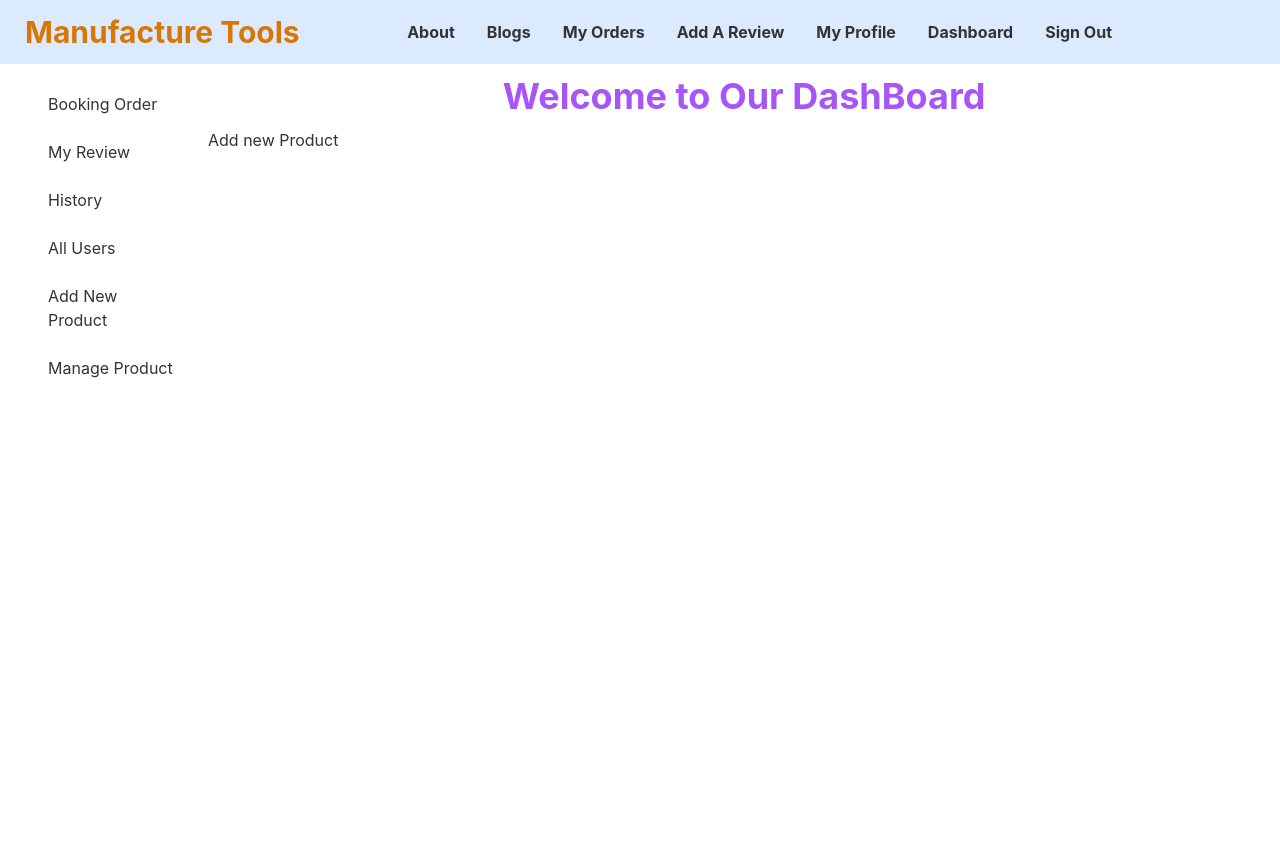
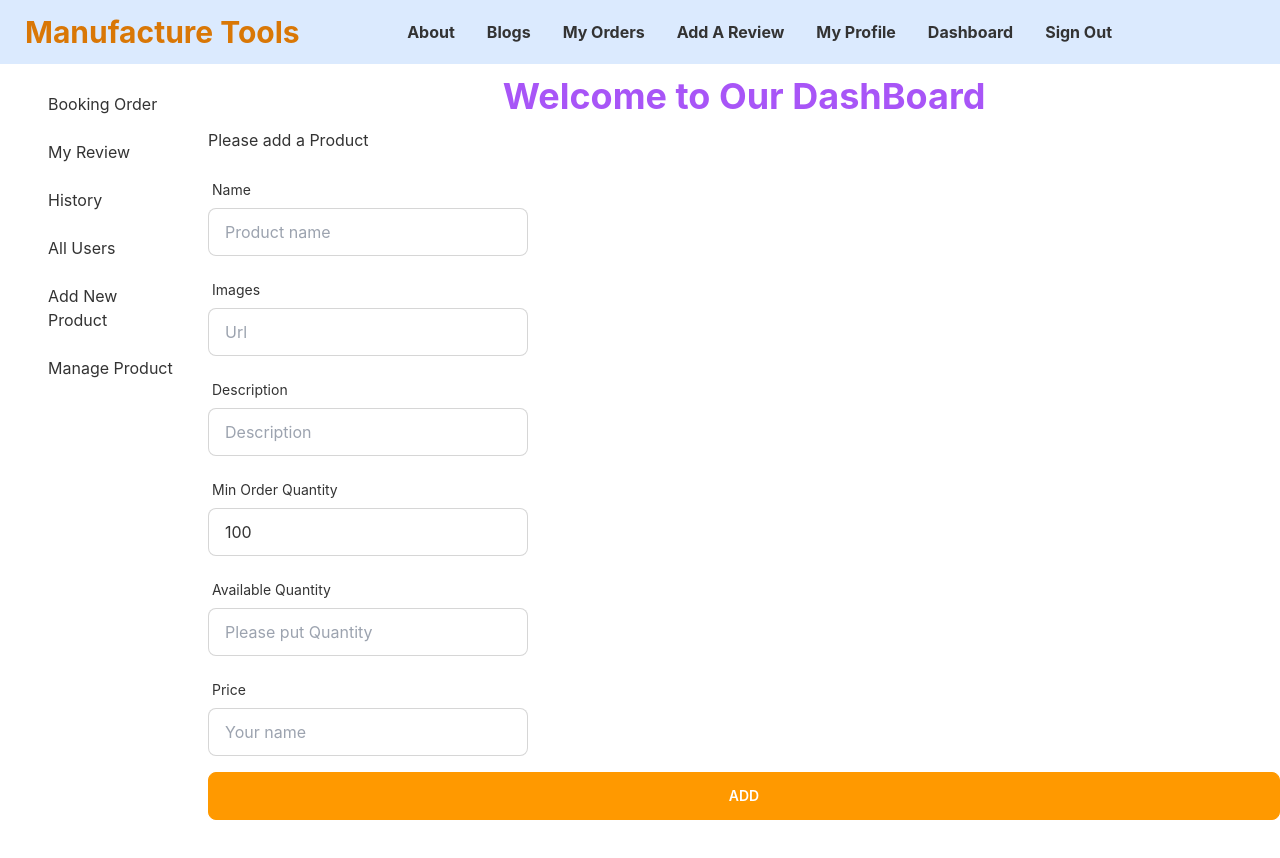
Before and after one commit to dipankar11137/manufacturer-website-client-side, a React (Create React App) app: page /dashboard/addNewProduct in a window 1280 px wide. Shown: the top 858 px of the page. Built offline with nearby package versions, Linux system fonts and the light colour scheme; no server answers; sample sign-in values are in the browser's storage.

Commit message:
add items

```diff
--- a/src/App.js
+++ b/src/App.js
@@ -3,6 +3,7 @@ import './App.css';
 import Login from './Login/Login';
 import RequireAuth from './Login/RequireAuth';
 import SignUp from './Login/SignUp';
+import About from './Pages/About/About';
 import AddAReview from './Pages/AddAReview/AddAReview';
 import AddNewProduct from './Pages/Dashboard/AddNewProduct';
 import AllUser from './Pages/Dashboard/AllUser';
@@ -34,6 +35,7 @@ function App() {
         <Route path='/showAllCameraTools' element={<ShowAllCameraProducts />}></Route>
         <Route path='/showAllLaptopTools' element={<ShowAllLaptopProducts />}></Route>
         <Route path='/showAllMobilePhone' element={<ShowAllMobilePhone />}></Route>
+        <Route path='/about' element={<About />}></Route>
         <Route path='/blogs' element={<Blogs />}></Route>
         <Route path='/myOrder' element={<MyOrder />}></Route>
         <Route path='/addAReview' element={
--- /dev/null
+++ b/src/Pages/About/About.js
@@ -0,0 +1,11 @@
+import React from 'react';
+
+const About = () => {
+    return (
+        <div>
+            <h1>About</h1>
+        </div>
+    );
+};
+
+export default About;
--- a/src/Pages/Dashboard/AddNewProduct.js
+++ b/src/Pages/Dashboard/AddNewProduct.js
@@ -1,9 +1,134 @@
 import React from 'react';
+import { useForm } from 'react-hook-form';
 
 const AddNewProduct = () => {
+    const { register, formState: { errors }, handleSubmit, reset } = useForm();
+    const onSubmit = data => {
+        console.log(data)
+    }
+
     return (
-        <div>
-            <h1>Add new Product</h1>
+        <div className=' '>
+            <h2>Please add a Product</h2>
+            <div className=' mt-5'>
+                <form className='' onSubmit={handleSubmit(onSubmit)}>
+                    <label className="label">
+                        <span className="label-text">Name</span>
+                    </label>
+                    <input
+                        type="text"
+                        placeholder="Product name"
+                        className="input input-bordered bg-white w-full max-w-xs"
+                        {...register("name", {
+                            required: {
+                                value: true,
+                                message: 'Name is Required'
+                            }
+
+                        })}
+                    />
+                    <label className="label">
+                        {errors.name?.type === 'required' && <span className="label-text-alt text-red-500">{errors?.name?.message}</span>}
+                    </label>
+                    <label className="label">
+                        <span className="label-text">Images</span>
+                    </label>
+                    <input
+                        type="text"
+                        placeholder="Url"
+                        className="input input-bordered bg-white w-full max-w-xs"
+                        {...register("img", {
+                            required: {
+                                value: true,
+                                message: 'Images is Required'
+                            }
+
+                        })}
+                    />
+                    <label className="label">
+                        {errors.img?.type === 'required' && <span className="label-text-alt text-red-500">{errors?.img?.message}</span>}
+                    </label>
+
+                    <label className="label">
+                        <span className="label-text">Description</span>
+                    </label>
+                    <input
+                        type="text"
+                        placeholder="Description"
+                        className="input input-bordered bg-white w-full max-w-xs"
+                        {...register("description", {
+                            required: {
+                                value: true,
+                                message: 'Description is Required'
+                            }
+
+                        })}
+                    />
+                    <label className="label">
+                        {errors.description?.type === 'required' && <span className="label-text-alt text-red-500">{errors?.description?.message}</span>}
+                    </label>
+
+                    <label className="label">
+                        <span className="label-text">Min Order Quantity</span>
+                    </label>
+                    <input
+                        type="number"
+                        value={100}
+                        className="input input-bordered bg-white w-full max-w-xs"
+                        {...register("minOrderQuantity", {
+                            required: {
+                                value: true,
+                                message: 'Min Order Quantity is Required'
+                            }
+
+                        })}
+                    />
+                    <label className="label">
+                        {errors.minOrderQuantity?.type === 'required' && <span className="label-text-alt text-red-500">{errors?.minOrderQuantity?.message}</span>}
+                    </label>
+
+                    <label className="label">
+                        <span className="label-text">Available Quantity</span>
+                    </label>
+                    <input
+                        type="number"
+                        placeholder="Please put Quantity"
+                        className="input input-bordered bg-white w-full max-w-xs"
+                        {...register("availableQuantity", {
+                            required: {
+                                value: true,
+                                message: 'Available Quantity is Required'
+                            }
+
+                        })}
+                    />
+                    <label className="label">
+                        {errors.availableQuantity?.type === 'required' && <span className="label-text-alt text-red-500">{errors?.availableQuantity?.message}</span>}
+                    </label>
+
+                    <label className="label">
+                        <span className="label-text">Price</span>
+                    </label>
+                    <input
+                        type="number"
+                        placeholder="Your name"
+                        className="input input-bordered bg-white w-full max-w-xs"
+                        {...register("price", {
+                            required: {
+                                value: true,
+                                message: 'Price is Required'
+                            }
+
+                        })}
+                    />
+                    <label className="label">
+                        {errors.price?.type === 'required' && <span className="label-text-alt text-red-500">{errors?.price?.message}</span>}
+                    </label>
+
+                    <input className='btn btn-primary w-full text-white' type="submit" value="ADD" />
+
+                </form>
+            </div>
         </div>
     );
 };
--- a/src/Pages/Dashboard/Booking.js
+++ b/src/Pages/Dashboard/Booking.js
@@ -1,9 +1,9 @@
 import React from 'react';
 
-const Booking = () => {
+const Booking = ({ children }) => {
     return (
         <div>
-            <h1>Booking</h1>
+            <h1>Booking{children}</h1>
         </div>
     );
 };
--- a/src/Pages/Home/CameraTool.js
+++ b/src/Pages/Home/CameraTool.js
@@ -1,12 +1,14 @@
 import React from 'react';
 import { useNavigate } from 'react-router-dom';
+import Booking from '../Dashboard/Booking';
 
 const CameraTool = ({ product }) => {
     const { _id, name, img, description, minOrderQuantity, availableQuantity, price } = product;
     const navigate = useNavigate();
 
     const handleBooking = (id) => {
-        console.log(id);
+        // navigate('/booking');
+        navigate(<Booking>{id}</Booking>)
 
     }
     return (
--- a/src/Pages/Share/Navbar.js
+++ b/src/Pages/Share/Navbar.js
@@ -16,7 +16,7 @@ const Navbar = () => {
 
     const menuItems = <>
         {/* <li className='text-xl font-bold'><Link to="/">Home</Link></li> */}
-        <li className='font-bold'><Link to="/">About</Link></li>
+        <li className='font-bold'><Link to="/about">About</Link></li>
         <li className='font-bold'><Link to="/blogs">Blogs</Link></li>
         <li className='font-bold' ><Link to="/myOrder">My Orders</Link></li>
         <li className='font-bold' ><Link to="/addAReview">Add A Review</Link></li>
```
